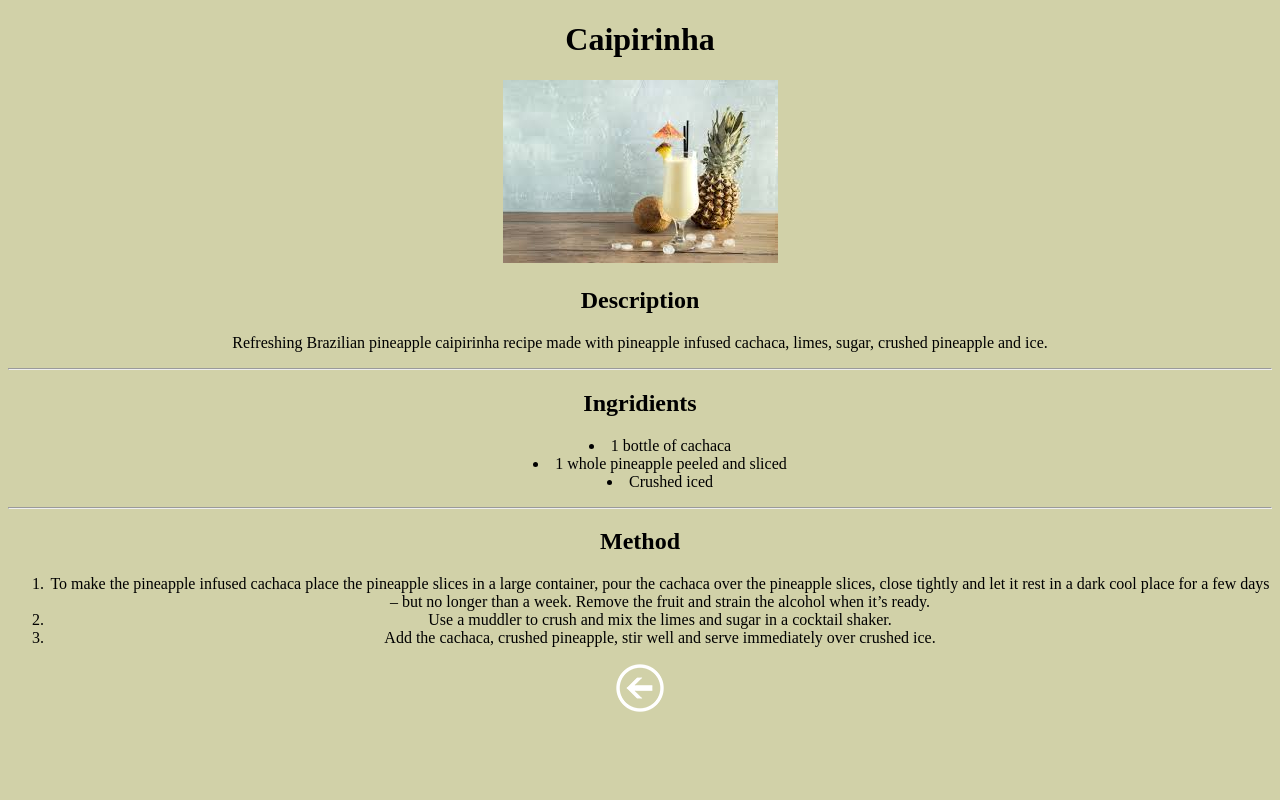
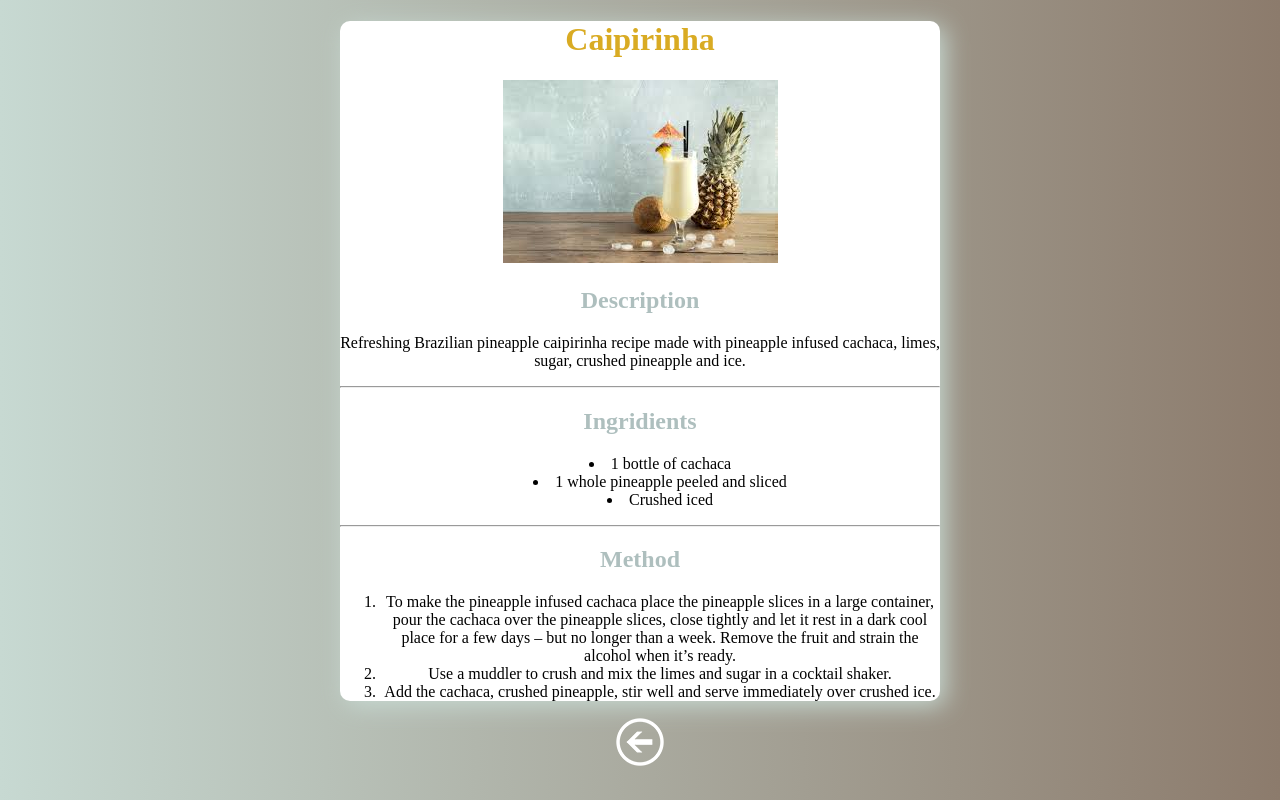
Before and after one commit to priscilarison/odin_recipes, a plain HTML site: page caipirinha.html in a window 1280 px wide. Drawn offline with Linux system fonts and the light colour scheme.

Commit message:
Add index.html

```diff
--- a/caipirinha.html
+++ b/caipirinha.html
@@ -8,20 +8,36 @@
     <title>Caipirinha</title>
     <style>
         body{
-            background-color: rgb(209, 209, 168);
+            background-image: linear-gradient(to right, #C7D9D2, #8C7B6C);
             text-align: center;
         }
         ul{
             list-style: inside;
         }
+        main{
+            background-color: white;
+            margin: auto;
+            width: 600px;
+            border-radius: 10px;
+            box-shadow: 5px 5px 25px #C7D9D2;
+        }
+        h1{
+            color: #D9AB23;
+        }
+        h2{
+            color: #AEBFBE;
+        }
     </style>
 </head>
 <body>
+    <main>
     <h1>Caipirinha</h1>
     <img src="images.jpeg" alt="">
+
     <h2>Description</h2>
     <p>Refreshing Brazilian pineapple caipirinha recipe made with pineapple infused cachaca, limes, sugar, crushed pineapple and ice.</p>
     <hr>
+
     <h2>Ingridients</h2>
     <p>
         <ul>
@@ -40,6 +56,7 @@
 
         </ol>
     </p>
+    </main>
     <a href="index.html"><img src="voltar.png" alt=""></a>
 </body>
 </html>
```
Also changed, not shown: brigadeiro.html (+8 -5 lines), index.html (+10 -4 lines), paodequeijo.html (+10 -2 lines), paodequejo.jpg (deleted), 1 other file.
